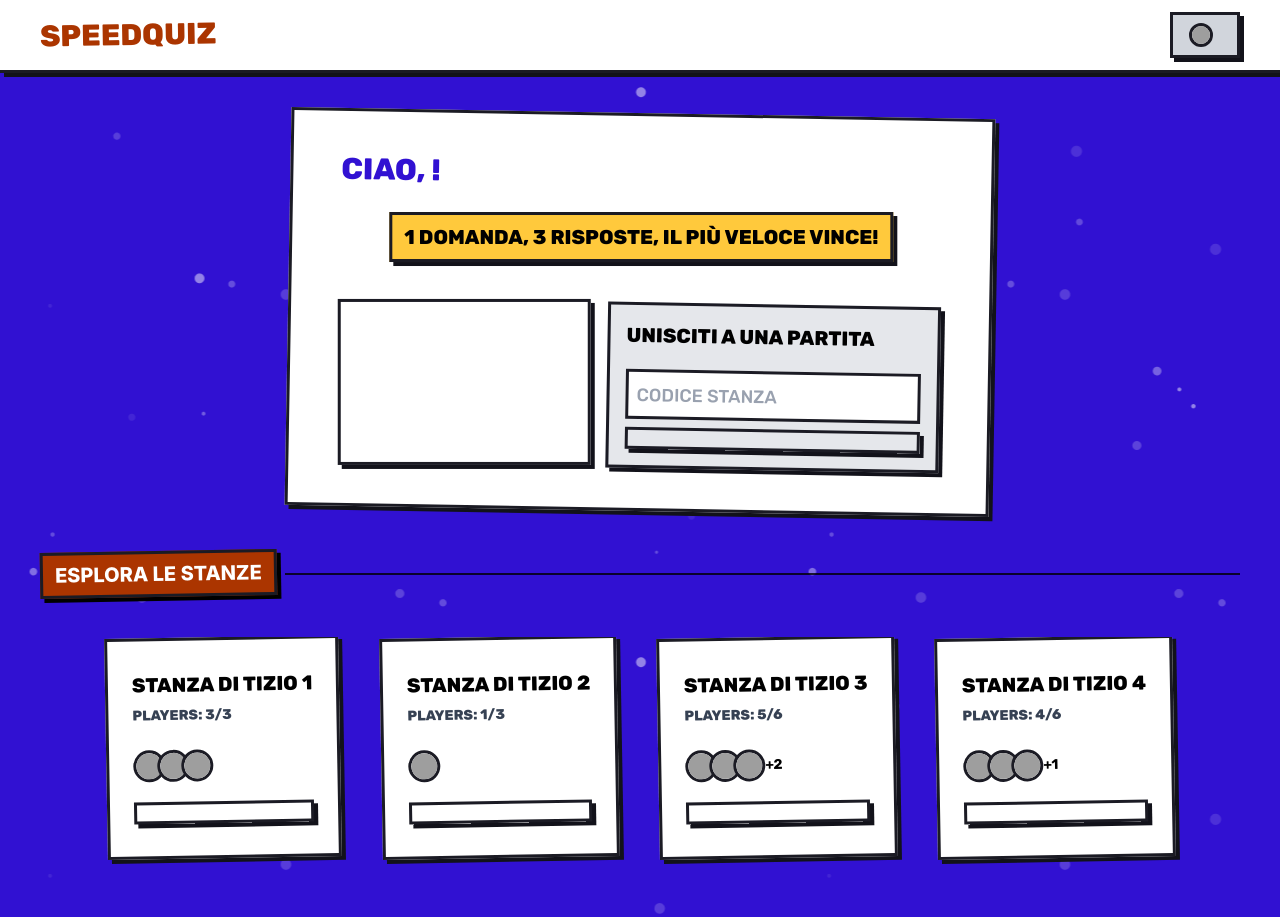
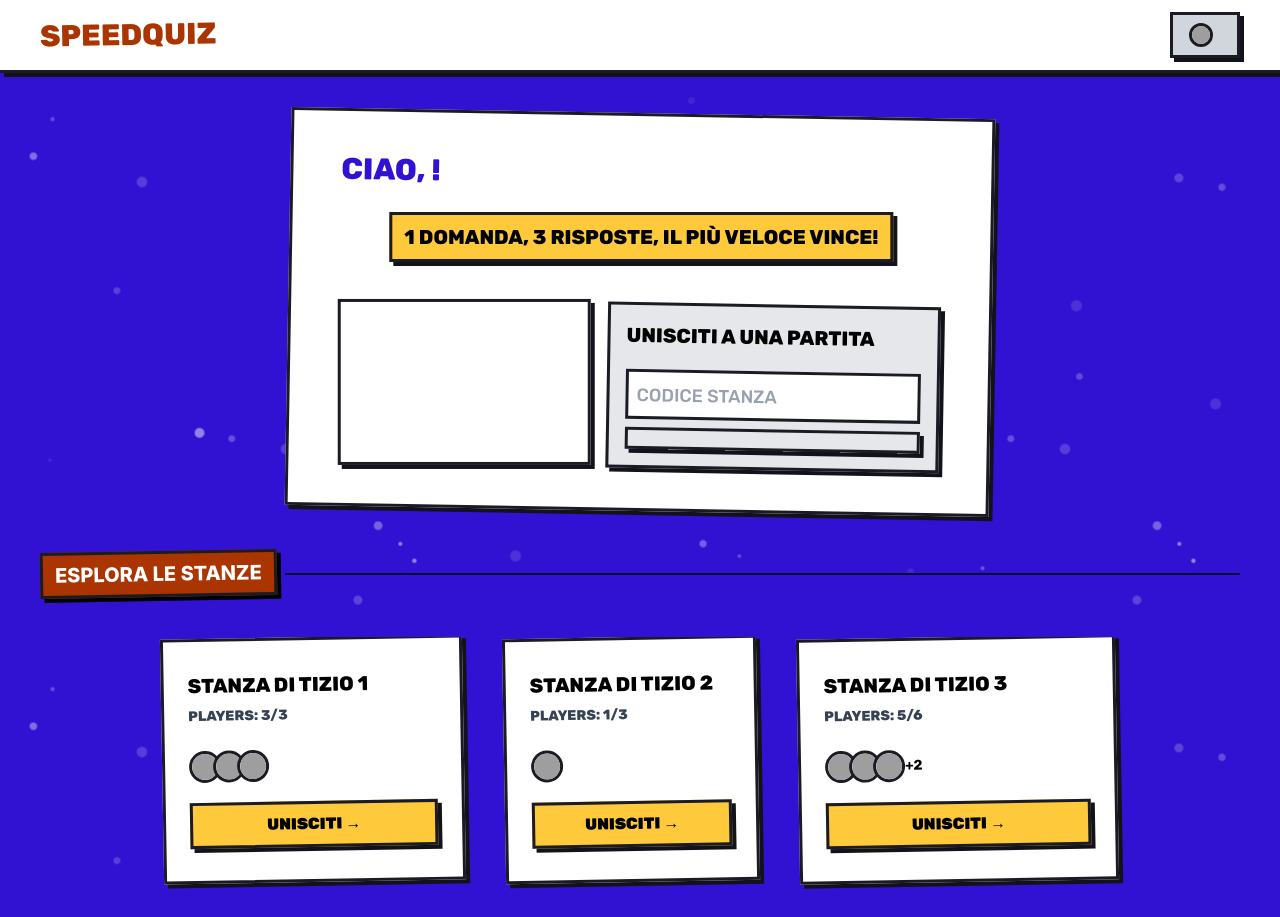
Before and after one commit to Jonnycp/SpeedQuiz, a React (Vite) app in the folder frontend/: page / in a window 1280 px wide. Shown: the top 917 px of the page. Built offline with nearby package versions, Linux system fonts and the light colour scheme; sample sign-in values are in the browser's storage; grey boxes are pictures that could not be loaded; some icons are missing.

Commit message:
modificato il confirmButton in LobbyCard

```diff
--- a/frontend/src/components/LobbyCard.jsx
+++ b/frontend/src/components/LobbyCard.jsx
@@ -35,13 +35,9 @@ const LobbyCard = ({ title, players, players_max, rotation, content,
           )}
         </div>
 
-
-        <ConfirmButton
-          content={content +  " →"}
-          bgColor="secondary"
-          textColor="neroNonNero"
-          customClasses="w-full" />
-
+        <ConfirmButton color="secondary" customClasses="w-full">
+          {content +  " →"}
+        </ConfirmButton>
       </div>
     </div>
   );
```
